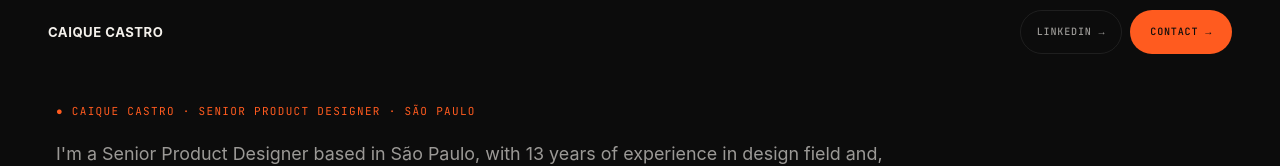
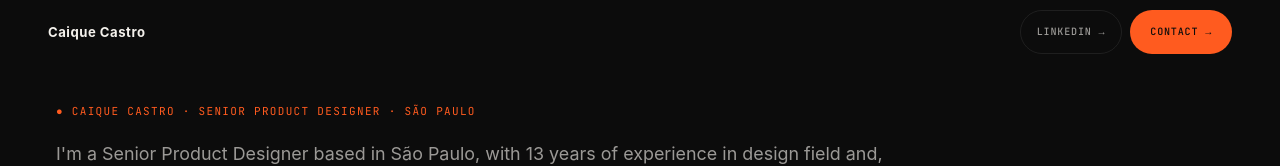
Before and after one commit to caiquecastro89/Portfolio, a React (Vite) app: page / in a window 1280 px wide. Shown: the top 166 px of the page. Built offline with nearby package versions, Linux system fonts and the light colour scheme.

Commit message:
Add files via upload

```diff
--- a/src/components/Nav.jsx
+++ b/src/components/Nav.jsx
@@ -34,7 +34,7 @@ export default function Nav() {
         <Link to="/" style={{
           fontFamily: 'Inter, sans-serif', fontSize: '.82rem', fontWeight: 700,
           letterSpacing: '.04em', textDecoration: 'none', color: BRAND.text,
-          textTransform: 'uppercase', cursor: 'none',
+          textTransform: 'none',
         }}>
           Caique Castro
         </Link>
@@ -64,7 +64,7 @@ const ctaPrimaryStyle = {
   letterSpacing: '.08em', textTransform: 'uppercase', textDecoration: 'none',
   background: '#ff5b1f', color: '#0c0c0c',
   padding: '0 20px', height: 44, display: 'inline-flex', alignItems: 'center', gap: 6,
-  borderRadius: 100, cursor: 'none',
+  borderRadius: 100,
 }
 
 const ctaSecStyle = {
@@ -72,5 +72,5 @@ const ctaSecStyle = {
   letterSpacing: '.08em', textTransform: 'uppercase', textDecoration: 'none',
   color: BRAND.textMuted, border: `1.5px solid ${BRAND.border}`,
   padding: '0 16px', height: 44, display: 'inline-flex', alignItems: 'center', gap: 6,
-  borderRadius: 100, cursor: 'none',
+  borderRadius: 100,
 }
```
